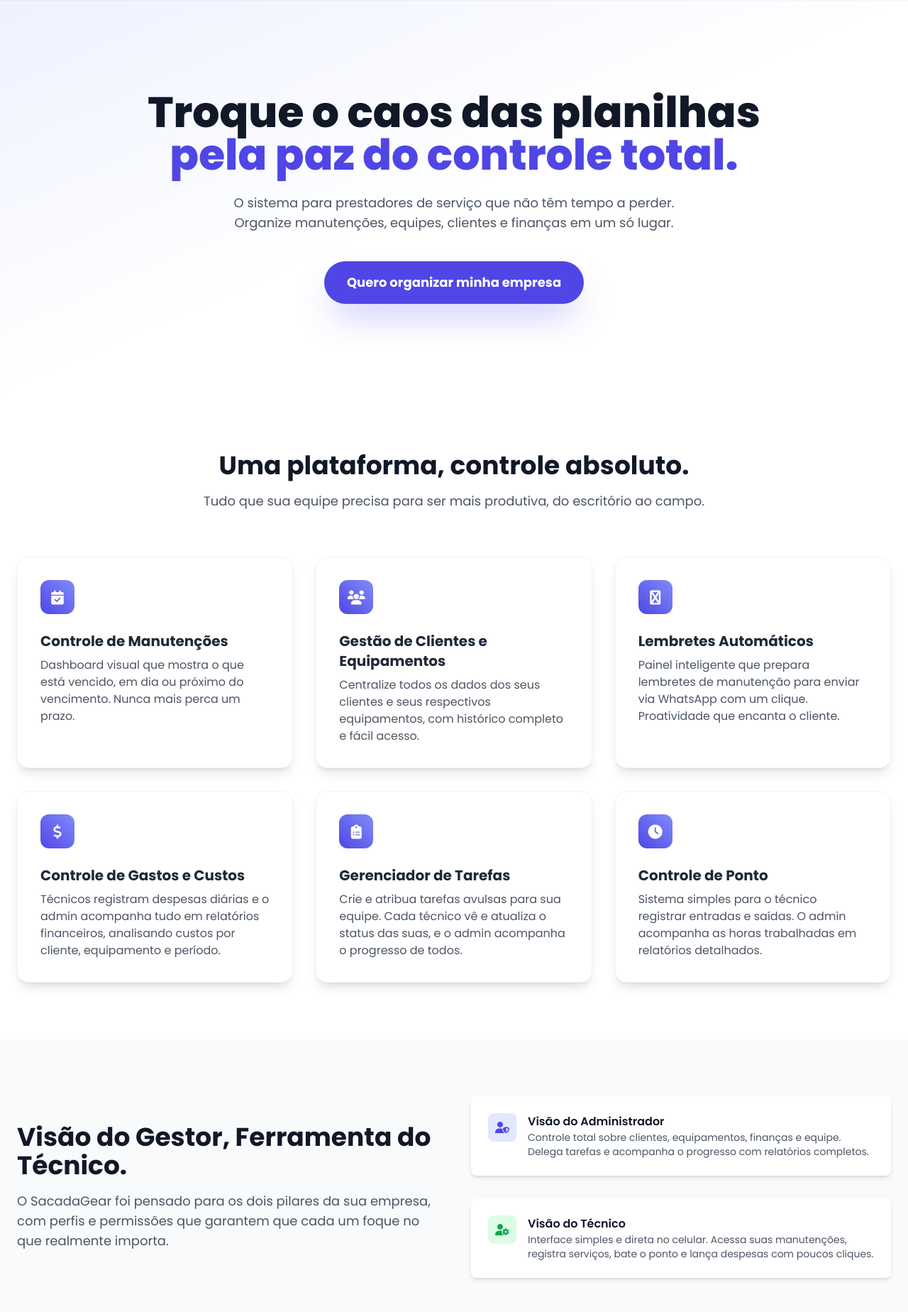
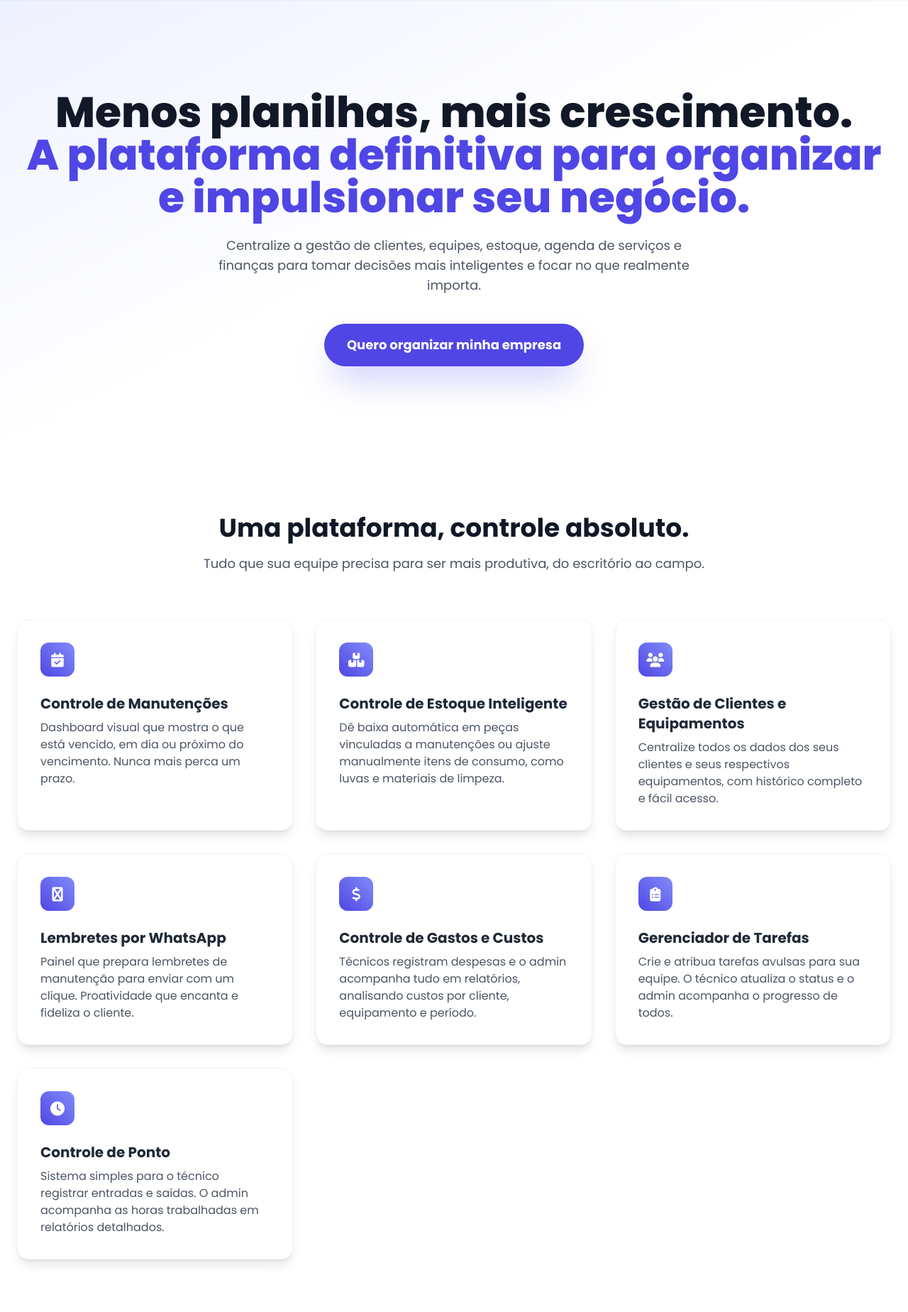
Before and after one commit to andrehsilva/maintenance, a Flask app: page / in a window 1280 px wide. Shown: the part 72-1920 px from the top of the page at 71% size. Run offline with Flask 3, Linux system fonts and the light colour scheme; some libraries are stand-ins or nearby versions.

Commit message:
ajuste landinpage

```diff
--- a/templates/landing_page.html
+++ b/templates/landing_page.html
@@ -23,7 +23,7 @@
         <nav class="container mx-auto px-6 py-4 flex justify-between items-center">
             <a href="#" class="flex items-center space-x-3">
                 <div class="bg-indigo-600 text-white p-2 rounded-lg shadow-md sombra-logo">
-                    <svg xmlns="http://www.w3.org/2000/svg" class="h-6 w-6" fill="none" viewBox="0 0 24 24" stroke="currentColor" stroke-width="2">
+                    <svg xmlns="http://www.w3.org/2000/svg" class="h-6 w-6" fill="none" viewBox="0 0 24" stroke="currentColor" stroke-width="2">
                         <path stroke-linecap="round" stroke-linejoin="round" d="M10.325 4.317c.426-1.756 2.924-1.756 3.35 0a1.724 1.724 0 002.573 1.066c1.543-.94 3.31.826 2.37 2.37a1.724 1.724 0 001.065 2.572c1.756.426 1.756 2.924 0 3.35a1.724 1.724 0 00-1.066 2.573c.94 1.543-.826 3.31-2.37 2.37a1.724 1.724 0 00-2.572 1.065c-.426 1.756-2.924 1.756-3.35 0a1.724 1.724 0 00-2.573-1.066c-1.543.94-3.31-.826-2.37-2.37a1.724 1.724 0 00-1.065-2.572c-1.756-.426-1.756-2.924 0-3.35a1.724 1.724 0 001.066-2.573c-.94-1.543.826-3.31 2.37-2.37.996.608 2.296.096 2.572-1.065z" />
                         <path stroke-linecap="round" stroke-linejoin="round" d="M15 12a3 3 0 11-6 0 3 3 0 016 0z" />
                     </svg>
@@ -44,13 +44,12 @@
             <div class="absolute inset-0 bg-gradient-to-br from-indigo-50 via-white to-white"></div>
             <div class="container mx-auto px-6 text-center relative">
                 <h1 class="text-4xl md:text-6xl font-extrabold text-gray-900 leading-tight">
-                    Troque o caos das planilhas
+                    Menos planilhas, mais crescimento.
                     <br>
-                    <span class="text-indigo-600">pela paz do controle total.</span>
+                    <span class="text-indigo-600">A plataforma definitiva para organizar e impulsionar seu negócio.</span>
                 </h1>
                 <p class="mt-6 max-w-2xl mx-auto text-lg text-gray-600">
-                    O sistema para prestadores de serviço que não têm tempo a perder. Organize manutenções, equipes, clientes e finanças em um só lugar.
-                </p>
+                    Centralize a gestão de clientes, equipes, estoque, agenda de serviços e finanças para tomar decisões mais inteligentes e focar no que realmente importa.</p>
                 <div class="mt-10">
                     <a href="{{ url_for('lead_form') }}" class="inline-block px-8 py-4 text-lg font-bold text-white bg-indigo-600 rounded-full hover:bg-indigo-700 transition-all transform hover:scale-105 shadow-2xl shadow-indigo-500/40">
                         Quero organizar minha empresa
@@ -74,6 +73,15 @@
                         <h3 class="mt-6 text-xl font-bold">Controle de Manutenções</h3>
                         <p class="mt-2 text-gray-600">Dashboard visual que mostra o que está vencido, em dia ou próximo do vencimento. Nunca mais perca um prazo.</p>
                     </div>
+
+                    <div class="bg-white p-8 rounded-2xl shadow-lg border border-gray-100">
+                        <div class="flex items-center justify-center h-12 w-12 rounded-xl feature-icon text-white">
+                            <i class="fas fa-boxes-stacked fa-lg"></i>
+                        </div>
+                        <h3 class="mt-6 text-xl font-bold">Controle de Estoque Inteligente</h3>
+                        <p class="mt-2 text-gray-600">Dê baixa automática em peças vinculadas a manutenções ou ajuste manualmente itens de consumo, como luvas e materiais de limpeza.</p>
+                    </div>
+
                     <div class="bg-white p-8 rounded-2xl shadow-lg border border-gray-100">
                         <div class="flex items-center justify-center h-12 w-12 rounded-xl feature-icon text-white">
                             <i class="fas fa-users fa-lg"></i>
@@ -81,28 +89,32 @@
                         <h3 class="mt-6 text-xl font-bold">Gestão de Clientes e Equipamentos</h3>
                         <p class="mt-2 text-gray-600">Centralize todos os dados dos seus clientes e seus respectivos equipamentos, com histórico completo e fácil acesso.</p>
                     </div>
+
                     <div class="bg-white p-8 rounded-2xl shadow-lg border border-gray-100">
                         <div class="flex items-center justify-center h-12 w-12 rounded-xl feature-icon text-white">
                             <i class="fas fa-whatsapp fa-lg"></i>
                         </div>
-                        <h3 class="mt-6 text-xl font-bold">Lembretes Automáticos</h3>
-                        <p class="mt-2 text-gray-600">Painel inteligente que prepara lembretes de manutenção para enviar via WhatsApp com um clique. Proatividade que encanta o cliente.</p>
+                        <h3 class="mt-6 text-xl font-bold">Lembretes por WhatsApp</h3>
+                        <p class="mt-2 text-gray-600">Painel que prepara lembretes de manutenção para enviar com um clique. Proatividade que encanta e fideliza o cliente.</p>
                     </div>
+
                     <div class="bg-white p-8 rounded-2xl shadow-lg border border-gray-100">
                         <div class="flex items-center justify-center h-12 w-12 rounded-xl feature-icon text-white">
                             <i class="fas fa-dollar-sign fa-lg"></i>
                         </div>
                         <h3 class="mt-6 text-xl font-bold">Controle de Gastos e Custos</h3>
-                        <p class="mt-2 text-gray-600">Técnicos registram despesas diárias e o admin acompanha tudo em relatórios financeiros, analisando custos por cliente, equipamento e período.</p>
+                        <p class="mt-2 text-gray-600">Técnicos registram despesas e o admin acompanha tudo em relatórios, analisando custos por cliente, equipamento e período.</p>
                     </div>
+
                     <div class="bg-white p-8 rounded-2xl shadow-lg border border-gray-100">
                         <div class="flex items-center justify-center h-12 w-12 rounded-xl feature-icon text-white">
                             <i class="fas fa-clipboard-list fa-lg"></i>
                         </div>
                         <h3 class="mt-6 text-xl font-bold">Gerenciador de Tarefas</h3>
-                        <p class="mt-2 text-gray-600">Crie e atribua tarefas avulsas para sua equipe. Cada técnico vê e atualiza o status das suas, e o admin acompanha o progresso de todos.</p>
+                        <p class="mt-2 text-gray-600">Crie e atribua tarefas avulsas para sua equipe. O técnico atualiza o status e o admin acompanha o progresso de todos.</p>
                     </div>
-                    <div class="bg-white p-8 rounded-2xl shadow-lg border border-gray-100">
+
+                    <div class="bg-white p-8 rounded-2xl shadow-lg border border-gray-100 lg:col-span-1 md:col-span-2">
                         <div class="flex items-center justify-center h-12 w-12 rounded-xl feature-icon text-white">
                             <i class="fas fa-clock fa-lg"></i>
                         </div>
@@ -112,7 +124,7 @@
                 </div>
             </div>
         </section>
-        <!-- Seção de Perfis -->
+
         <section class="py-20">
             <div class="container mx-auto px-6">
                 <div class="grid lg:grid-cols-2 gap-12 items-center">
@@ -144,7 +156,6 @@
             </div>
         </section>
 
-
         <section class="py-20 bg-gray-800">
             <div class="container mx-auto px-6 text-center">
                 <h2 class="text-3xl md:text-4xl font-extrabold text-white">Pronto para eliminar o caos da sua operação?</h2>
```
